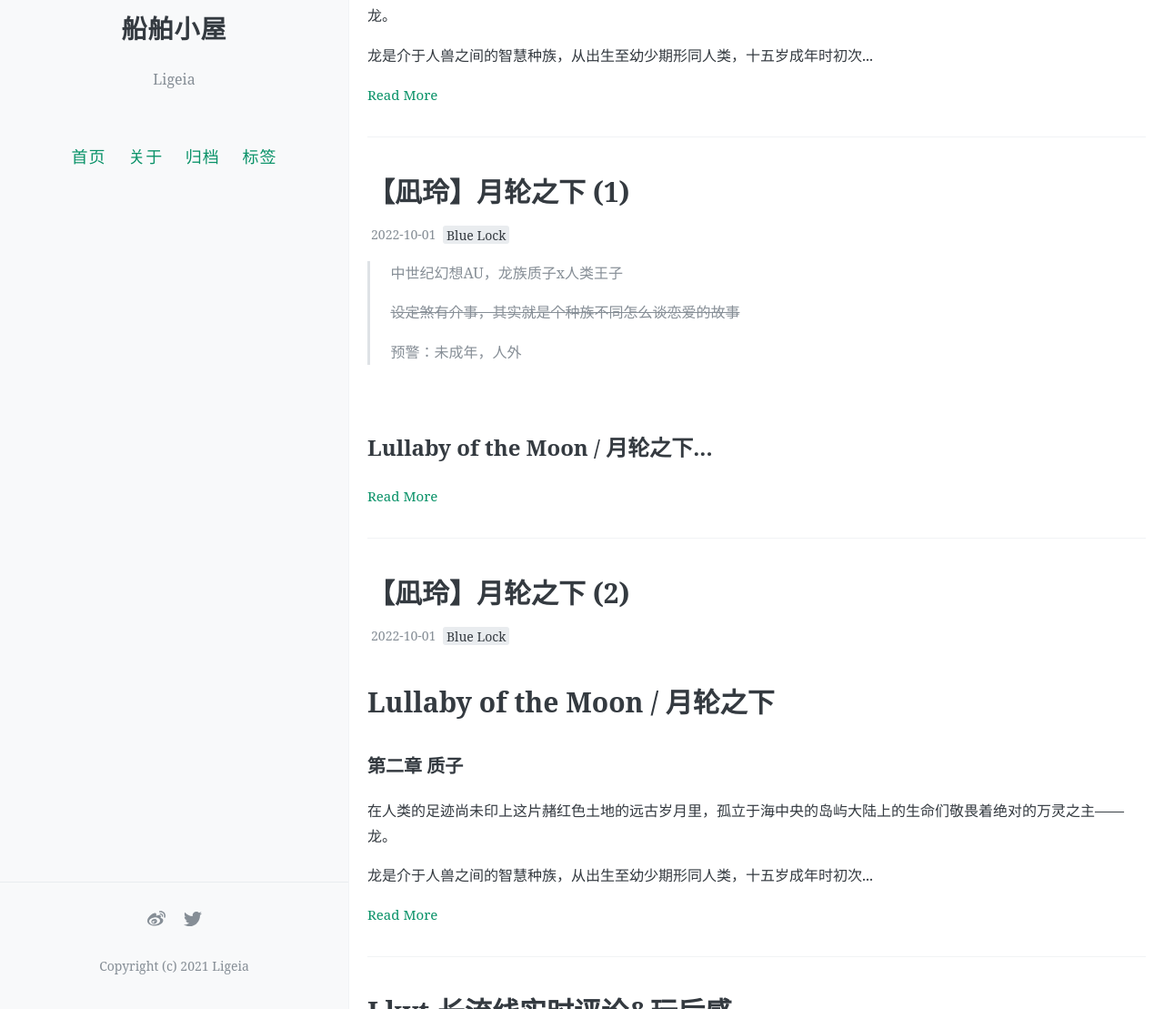
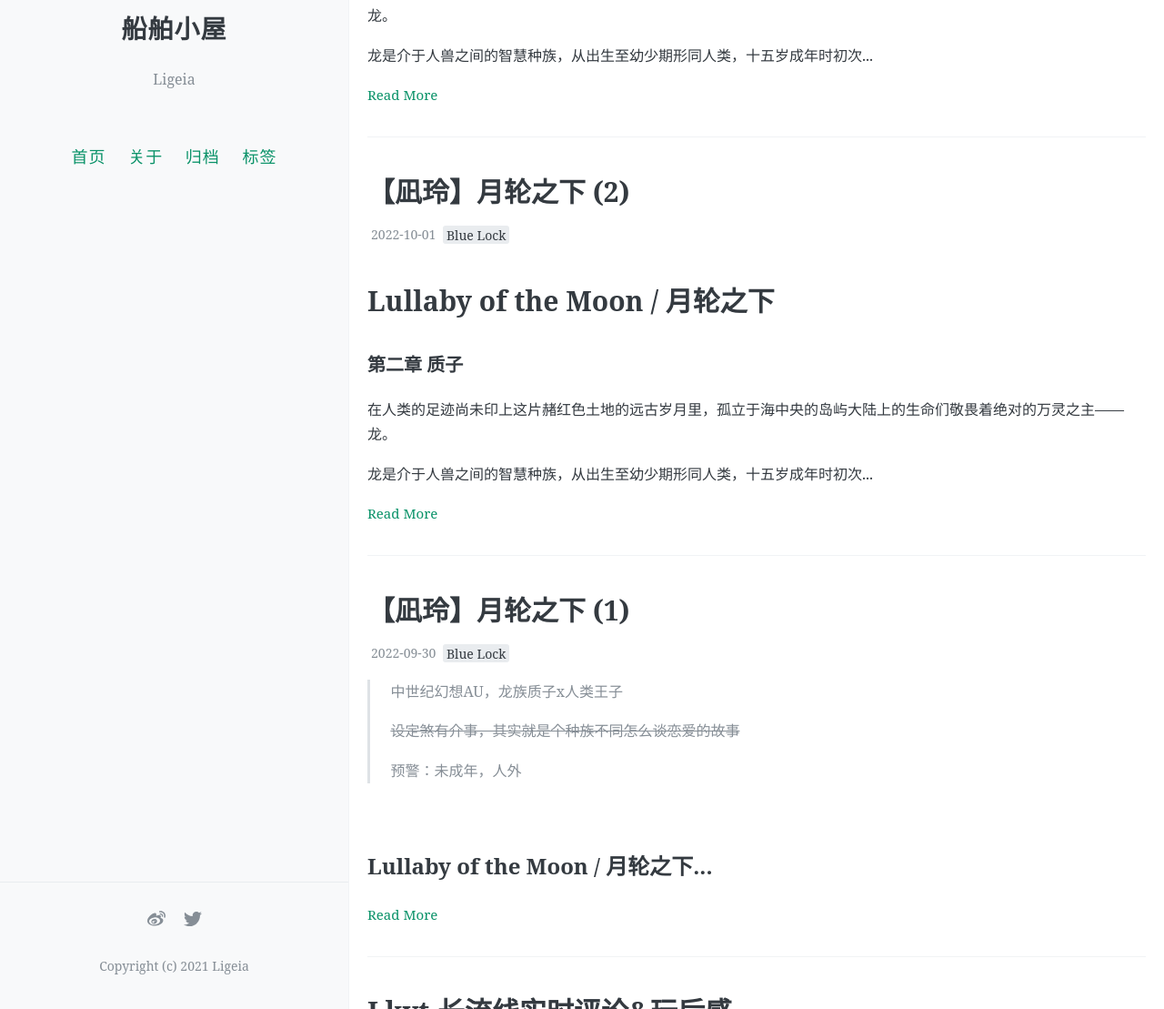
Before and after one commit to ligeiali13/blog, a Jekyll site: the page built from index.html, in a window 1280 px wide and 1400 px high. Shown: the part 291-1400 px from the top of the window at 91% size. Built offline with Jekyll 4.4.1, drawn with Linux system fonts in a browser that asks for light colours; the list of posts is cut into pages by our own code; comment, search, counter and statistics services are not loaded.

Commit message:
Update and rename 2022-10-01-lullaby-01.md to 2022-09-30-lullaby-01.md

```diff
--- a/_posts/2022-10-01-lullaby-1.md
+++ b/_posts/2022-09-30-lullaby-01.md
@@ -1,7 +1,7 @@
 ---
 layout: post
 title: 【凪玲】月轮之下 (1)
-date: 2022-10-01
+date: 2022-09-30
 Author: Ligeia
 categories: 同人
 tags: [Blue Lock]
```
